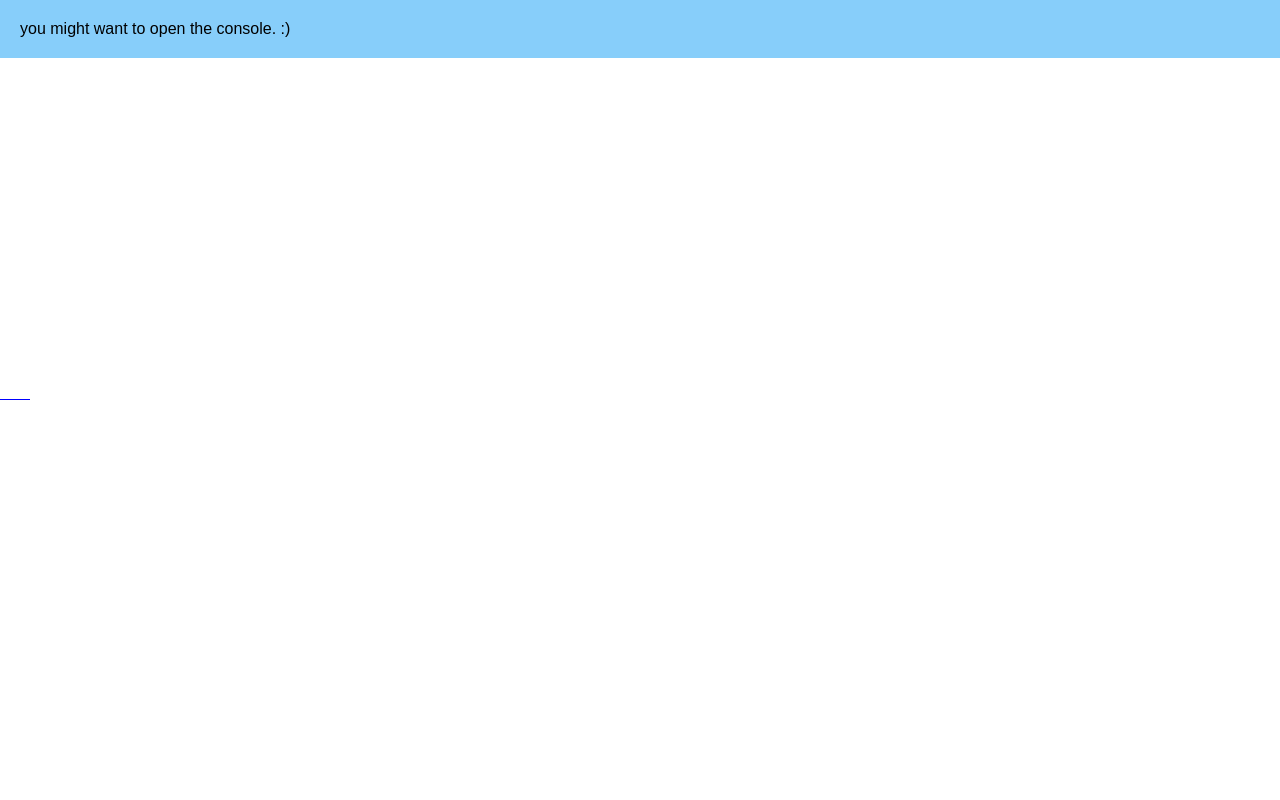
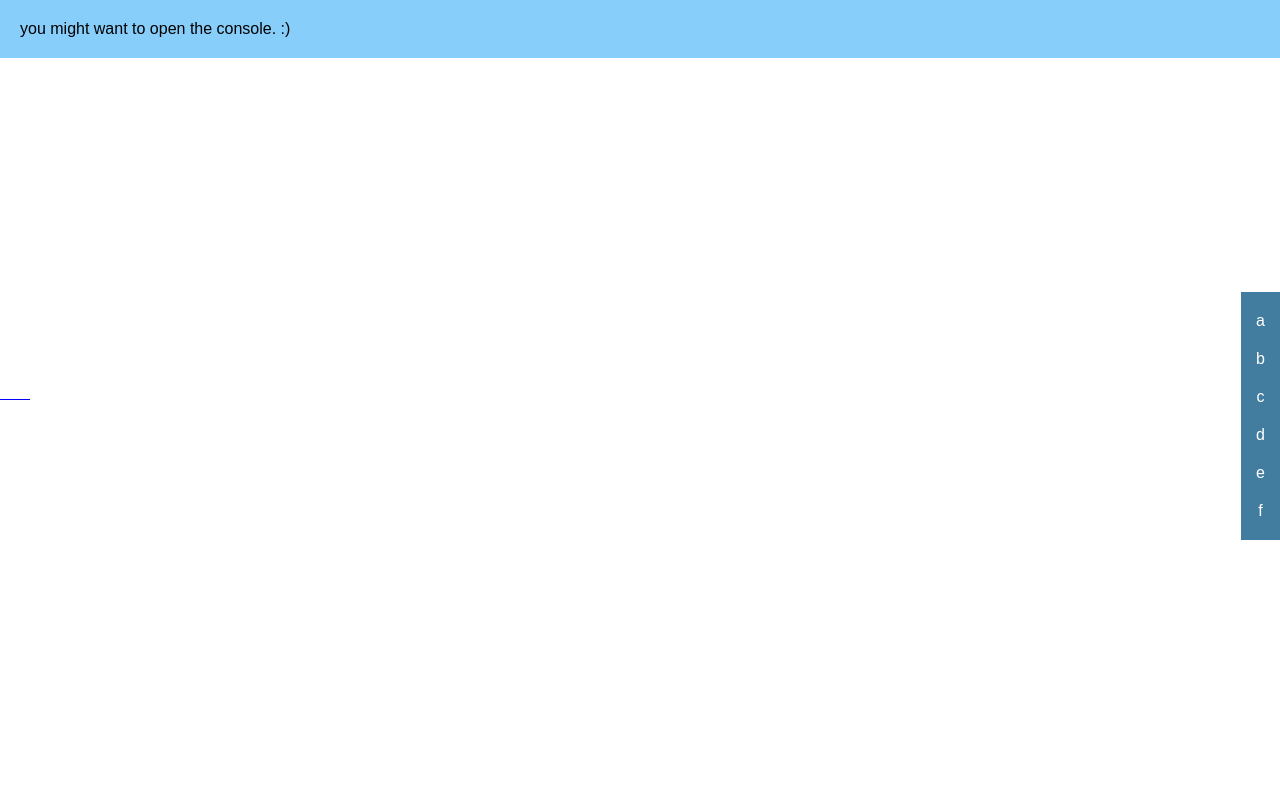
Before and after one commit to janpaepke/sm-test, a website built with webpack: page src/index.html in a window 1280 px wide. Shown: the top 800 px of the page. Built offline with nearby package versions, Linux system fonts and the light colour scheme.

Commit message:
added menu

```diff
--- a/src/index.html
+++ b/src/index.html
@@ -6,6 +6,7 @@
 	</head>
 	<body>
 		<div id="centerMarker"></div>
+		<menu> </menu>
 		<div id="intro">you might want to open the console. :)</div>
 		<div class="spacer"></div>
 		<div class="triggerElement" id="a">
--- a/src/index.js
+++ b/src/index.js
@@ -128,13 +128,30 @@ const setUpListeners = (name) => {
 		}
 		console.log(`%c${name} %c${e.direction} - ${e.type} (${e.location})`, 'color: red', 'color: green');
 	};
-	window[name]
+	const instance = window[name]
 		.on('enter', log)
 		.on('leave', log)
 		.on('progress', log)
 		.on('progress', updateProgressBar)
 		.on('enter', toggleClass)
 		.on('leave', toggleClass);
+
+	// setup menu item
+	const menu = document.querySelector('menu');
+	const li = document.createElement('li');
+	const a = document.createElement('a');
+	a.href = `#${name}`;
+	a.innerHTML = name;
+	a.onclick = (e) => {
+		e.preventDefault();
+		console.log('asd');
+		window.scrollTo({
+			top: instance.scrollOffset.start, // this will return the appropriate scroll offset for the start of the scene
+			behavior: 'smooth',
+		});
+	};
+	li.appendChild(a);
+	menu.appendChild(li);
 };
 
 ['a', 'b', 'c', 'd', 'e', 'f'].forEach(setUpListeners);
```
